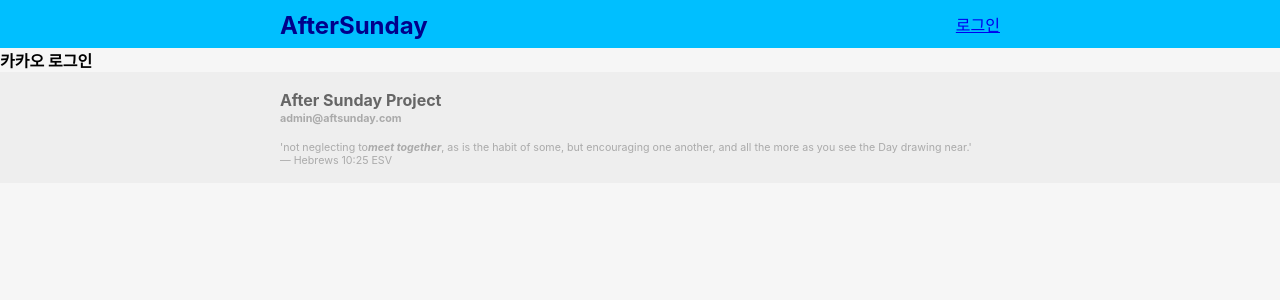
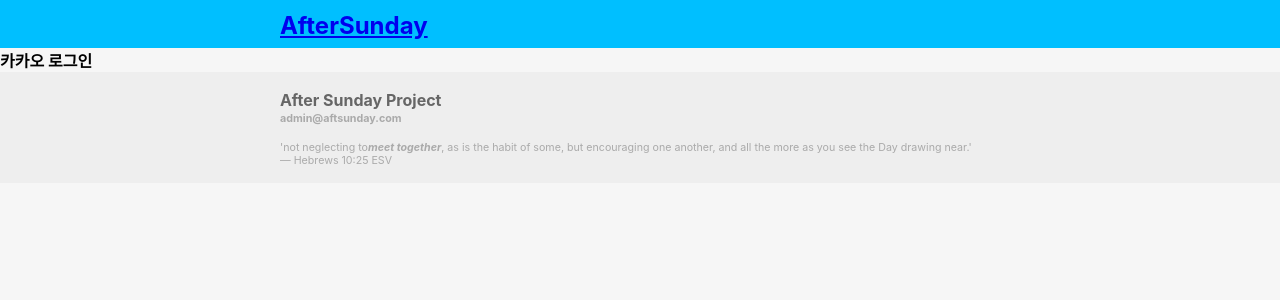
Before and after one commit to Teiming/AfterSundayFront, a Next.js app: page /login in a window 1280 px wide. Shown: the top 300 px of the page. Built offline with nearby package versions, Linux system fonts and the light colour scheme; a web font is replaced by a local one.

Commit message:
refactor: extract LoginBtn

```diff
--- /dev/null
+++ b/app/LoginBtn.tsx
@@ -0,0 +1,12 @@
+'use client'
+import Link from 'next/link'
+import { usePathname } from 'next/navigation'
+
+export default function LoginBtn() {
+  const path = usePathname()
+  return path == '/login' ? null : (
+    <div>
+      <Link href='./login'>로그인</Link>
+    </div>
+  )
+}
--- a/app/header.tsx
+++ b/app/header.tsx
@@ -1,14 +1,15 @@
 import Link from 'next/link'
+import LoginBtn from './LoginBtn'
 import styles from './root.module.css'
 
 export default function Header() {
   return (
     <header className={styles.header}>
       <div className={styles.headerContainer}>
-        <div>AfterSunday</div>
-        <div>
-          <Link href='./login'>로그인</Link>
+        <div className={styles.headerTitle}>
+          <Link href='/'>AfterSunday</Link>
         </div>
+        <LoginBtn />
       </div>
     </header>
   )
--- a/app/root.module.css
+++ b/app/root.module.css
@@ -14,11 +14,11 @@
     font-size: 1.5rem;
     align-content: center;
   }
-  div:first-child {
+  .headerTitle {
     padding-top: 0.2rem;
     font-weight: bold;
   }
-  div:last-child {
+  .headerTitle + div:last-child {
     font-size: 1rem;
   }
 }
```
